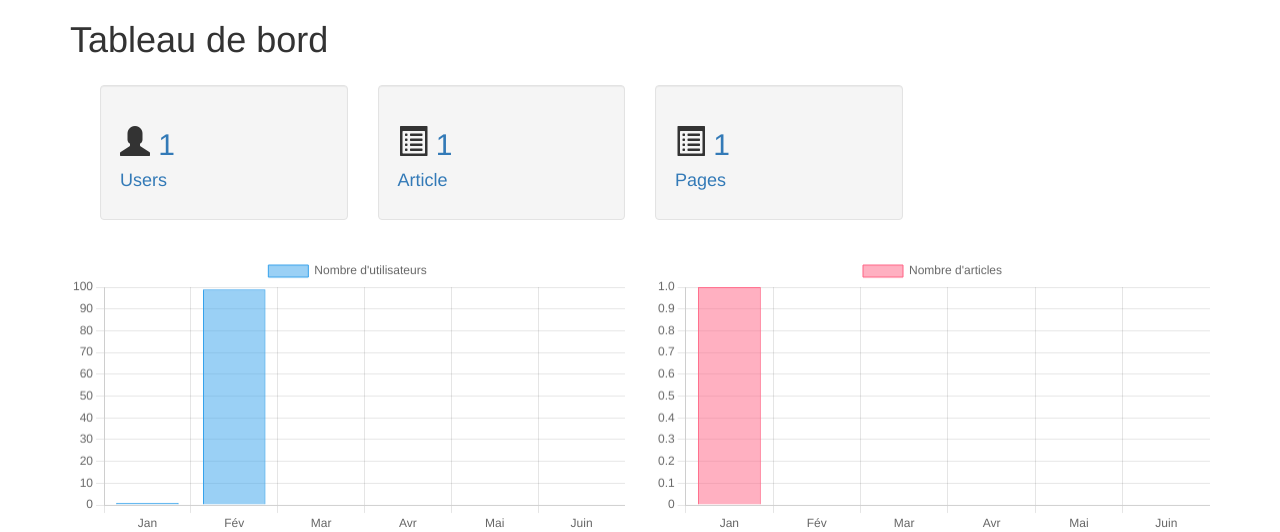
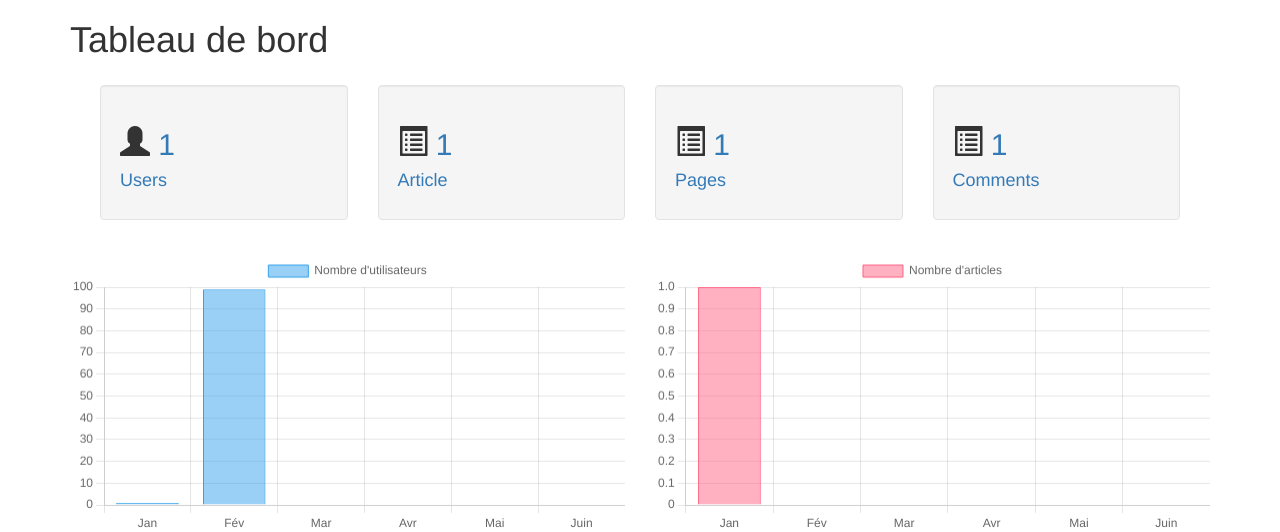
Before and after one commit to blandine-228/PA_IW_G7, a PHP site: the page made by www/Views/dashboard.view.php in a window 1280 px wide. Shown: the top 532 px of the page. Run offline with PHP 8.4, Linux system fonts and the light colour scheme; the template is opened without the code that fills it: most values are stand-ins (such as "Sample title", 1, 10 or a date in 2020); some libraries are stand-ins or nearby versions.

Commit message:
Ajout Affichage Comment sur Dashboard

```diff
--- a/www/Controllers/Dashboard.php
+++ b/www/Controllers/Dashboard.php
@@ -6,6 +6,7 @@ use App\Core\View;
 use App\Models\User;
 use App\Models\Article;
 use App\Models\Pages;
+use App\Models\Comment;
 
 class Dashboard
 {
@@ -31,11 +32,16 @@ class Dashboard
         $pagesModel = new Pages();
         $pagesCount = $pagesModel->count();
 
+        //nombre total de commentaires
+        $commentModel = new Comment();
+        $commentCount = $commentModel->count();
+
 
         $view = new View('dashboard', 'back');
         $view->assign('userCount', $userCount);
         $view->assign('articleCount', $articleCount);
         $view->assign('pagesCount', $pagesCount);
+        $view->assign('commentCount', $commentCount);
 
         // Afficher la vue
         $view->render();
--- a/www/Views/dashboard.view.php
+++ b/www/Views/dashboard.view.php
@@ -47,6 +47,15 @@
                 <h2><span class="glyphicon glyphicon-list-alt" aria-hidden="true"></span>
                 <a href="/article_read"><?php echo $pagesCount; ?></h2>
                     <h4>Pages</h4>
+                </a>
+            </div>
+        </div>
+
+        <div class="col-md-3">
+            <div class="well dash-box">
+                <h2><span class="glyphicon glyphicon-list-alt" aria-hidden="true"></span>
+                <a href="/comment_read"><?php echo $commentCount; ?></h2>
+                    <h4>Comments</h4>
                 </a>
             </div>
         </div>
```
